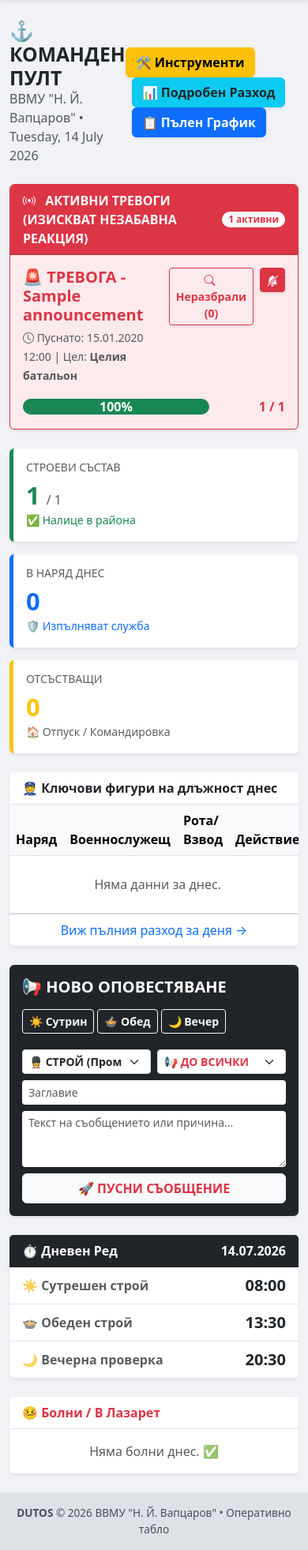
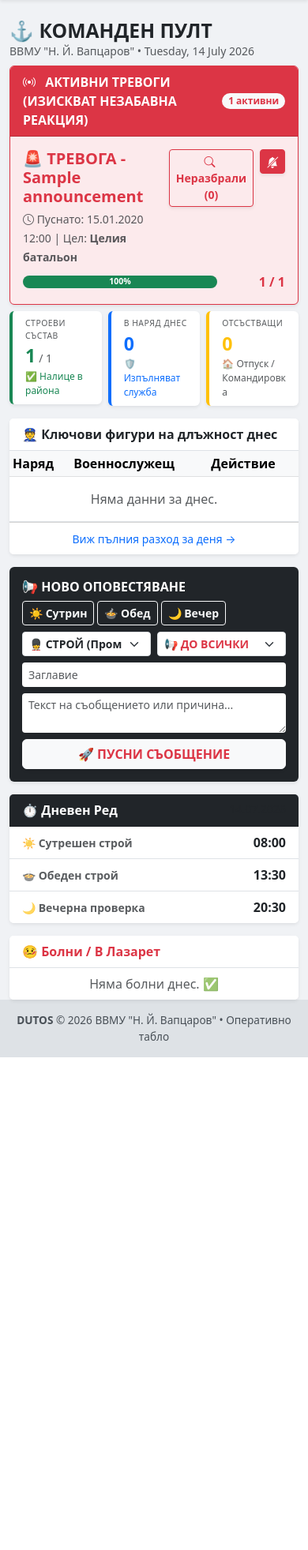
Before and after one commit to Ivoslav/dutos-v3, a Django app: page /roster/ in a window 390 px wide. Shown: the part 74-2037 px from the top of the page at 79% size. After the commit the page ends 1413 px from the top, so only its background shows below. Run offline with Django 5.2, Linux system fonts and the light colour scheme; tables that the repository leaves empty hold one stand-in row (values such as "Sample post"); some libraries are stand-ins or nearby versions.

Commit message:
Refactor: Redesign dashboard layout and streamline UI
Introduces a responsive two-column grid to enhance content organization and visual hierarchy.
Consolidates statistical cards, on-duty personnel table, announcement form, daily schedule, and sick list into distinct, more compact sections.
Applies refined spacing, typography, and component styling for a cleaner and more efficient user interface.
Removes outdated navigation buttons from the main header.
Corrects the HTML structure of the soldier profile modal for improved stability.

```diff
--- a/roster/templates/roster/dashboard.html
+++ b/roster/templates/roster/dashboard.html
@@ -1,27 +1,18 @@
 {% extends 'roster/base.html' %}
 
 {% block content %}
-    <div class="d-flex justify-content-between align-items-center mb-4">
-        <div>
+    {# ── Заглавие ── #}
+    <div class="mb-2">
         <h2 class="fw-bold text-dark mb-0">⚓ КОМАНДЕН ПУЛТ</h2>
-            <p class="text-muted mb-0">ВВМУ "Н. Й. Вапцаров" • {{ today|date:"l, d F Y" }}</p>
-        </div>
-        <div>
-            <!-- Твоите стари бутони -->
-            <a href="{% url 'debug_panel' %}" class="btn btn-warning fw-bold shadow-sm">🛠️ Инструменти</a>
-
-            <!-- НОВИЯТ БУТОН ЗА ПОДРОБЕН РАЗХОД -->
-            <a href="{% url 'daily_leave_manager' %}" class="btn btn-info fw-bold shadow-sm text-dark ms-2">📊 Подробен Разход</a>
-
-            <a href="{% url 'daily_roster' %}" class="btn btn-primary fw-bold shadow-sm ms-2">📋 Пълен График</a>
-        </div>
+        <p class="text-muted mb-0 small">ВВМУ "Н. Й. Вапцаров" &bull; {{ today|date:"l, d F Y" }}</p>
     </div>
 
+    {# ── Активни тревоги (само ако има) ── #}
     {% if emergencies_data %}
-    <div class="row mb-4">
+    <div class="row mb-2">
         <div class="col-12">
             <div class="card border-danger shadow-sm">
-                <div class="card-header bg-danger text-white fw-bold d-flex justify-content-between align-items-center">
+                <div class="card-header bg-danger text-white fw-bold d-flex justify-content-between align-items-center py-2">
                     <span><i class="bi bi-broadcast me-2"></i> АКТИВНИ ТРЕВОГИ (ИЗИСКВАТ НЕЗАБАВНА РЕАКЦИЯ)</span>
                     <span class="badge bg-light text-danger rounded-pill">{{ emergencies_data|length }} активни</span>
                 </div>
@@ -45,19 +36,15 @@
                                     </form>
                                 </div>
                             </div>
-
-                            <div class="d-flex align-items-center mt-3">
-                                <div class="progress flex-grow-1" style="height: 20px; border-radius: 10px; background-color: #f8d7da;">
+                            <div class="d-flex align-items-center mt-2">
+                                <div class="progress flex-grow-1" style="height: 16px; border-radius: 8px; background-color: #f8d7da;">
                                     <div class="progress-bar {% if item.percent == 100 %}bg-success{% else %}bg-danger progress-bar-striped progress-bar-animated{% endif %}"
                                          role="progressbar" style="width: {{ item.percent }}%;">
-                                        <span class="fw-bold fs-6 text-white">{{ item.percent }}%</span>
+                                        <span class="fw-bold small text-white">{{ item.percent }}%</span>
                                     </div>
                                 </div>
-                                <span class="ms-3 fw-bold text-danger" style="min-width: 80px; text-align: right;">
-                                    {{ item.read_count }} / {{ item.total_count }}
-                                </span>
+                                <span class="ms-3 fw-bold text-danger" style="min-width: 70px; text-align: right;">{{ item.read_count }} / {{ item.total_count }}</span>
                             </div>
-
                             <div class="modal fade" id="unreadModal{{ item.obj.id }}" tabindex="-1" aria-hidden="true">
                                 <div class="modal-dialog modal-dialog-centered modal-dialog-scrollable">
                                     <div class="modal-content border-danger">
@@ -93,56 +80,61 @@
     </div>
     {% endif %}
 
-    <div class="row g-3 mb-4">
-        <!-- Променяме col-md-3 на col-md-4, за да заемат точно 100% от ширината (3х4=12) -->
-        <div class="col-md-4">
-            <div class="card border-0 shadow-sm h-100 border-start border-5 border-success">
-                <div class="card-body">
-                    <h6 class="text-uppercase text-muted small">Строеви състав</h6>
-                    <div class="d-flex align-items-baseline">
-                        <h1 class="display-5 fw-bold text-success mb-0">{{ present_count }}</h1>
-                        <span class="text-muted ms-2">/ {{ total_soldiers }}</span>
+    <!-- ════════════════════════════════════════════════════════
+       ГЛАВЕН ДВУЗОНЕН GRID
+       Лява  (col-xl-7): Статистики + Таблица наряди
+       Дясна (col-xl-5): Оповестяване + Дневен ред + Болни
+    ════════════════════════════════════════════════════════ -->
+    <div class="row g-3">
+
+        {# ── ЛЯВА ЗОНА (Информационна) ── #}
+        <div class="col-xl-7 col-lg-7">
+
+            {# Под-ред: три статистически карти #}
+            <div class="row g-2 mb-3">
+                <div class="col-4">
+                    <div class="card border-0 shadow-sm border-start border-4 border-success">
+                        <div class="card-body py-2 px-3">
+                            <div class="text-uppercase text-muted" style="font-size: 0.65rem; letter-spacing: .05em;">Строеви състав</div>
+                            <div class="d-flex align-items-baseline gap-1">
+                                <span class="fs-3 fw-bold text-success">{{ present_count }}</span>
+                                <span class="text-muted small">/ {{ total_soldiers }}</span>
                             </div>
-                    <small class="text-success">✅ Налице в района</small>
+                            <div class="text-success" style="font-size: 0.75rem;">✅ Налице в района</div>
                         </div>
                     </div>
                 </div>
-
-        <div class="col-md-4">
-            <div class="card border-0 shadow-sm h-100 border-start border-5 border-primary">
-                <div class="card-body">
-                    <h6 class="text-uppercase text-muted small">В Наряд Днес</h6>
-                    <h1 class="display-5 fw-bold text-primary mb-0">{{ on_duty_today_count }}</h1>
-                    <small class="text-primary">🛡️ Изпълняват служба</small>
+                <div class="col-4">
+                    <div class="card border-0 shadow-sm border-start border-4 border-primary">
+                        <div class="card-body py-2 px-3">
+                            <div class="text-uppercase text-muted" style="font-size: 0.65rem; letter-spacing: .05em;">В Наряд Днес</div>
+                            <span class="fs-3 fw-bold text-primary">{{ on_duty_today_count }}</span>
+                            <div class="text-primary" style="font-size: 0.75rem;">🛡️ Изпълняват служба</div>
                         </div>
                     </div>
                 </div>
-
-        <div class="col-md-4">
-            <div class="card border-0 shadow-sm h-100 border-start border-5 border-warning">
-                <div class="card-body">
-                    <h6 class="text-uppercase text-muted small">Отсъстващи</h6>
-                    <h1 class="display-5 fw-bold text-warning mb-0">{{ on_leave_today_count }}</h1>
-                    <small class="text-muted">🏠 Отпуск / Командировка</small>
+                <div class="col-4">
+                    <div class="card border-0 shadow-sm border-start border-4 border-warning">
+                        <div class="card-body py-2 px-3">
+                            <div class="text-uppercase text-muted" style="font-size: 0.65rem; letter-spacing: .05em;">Отсъстващи</div>
+                            <span class="fs-3 fw-bold text-warning">{{ on_leave_today_count }}</span>
+                            <div class="text-muted" style="font-size: 0.75rem;">🏠 Отпуск / Командировка</div>
                         </div>
                     </div>
                 </div>
             </div>
 
-
-    <div class="row g-4 mb-4">
-        <div class="col-md-8">
-            <div class="card shadow-sm border-0 h-100">
-                <div class="card-header bg-white fw-bold border-bottom">
+            {# Таблица: Ключови фигури на длъжност днес #}
+            <div class="card shadow-sm border-0">
+                <div class="card-header bg-white fw-bold border-bottom py-2">
                     👮 Ключови фигури на длъжност днес
                 </div>
                 <div class="table-responsive">
-                    <table class="table table-hover align-middle mb-0">
+                    <table class="table table-hover table-sm align-middle mb-0">
                         <thead class="table-light">
                             <tr>
                                 <th>Наряд</th>
                                 <th>Военнослужещ</th>
-                                <th>Рота/Взвод</th>
                                 <th>Действие</th>
                             </tr>
                         </thead>
@@ -154,12 +146,10 @@
                                     <div class="fw-bold">
                                         {{ shift.soldier.rank_title }} {{ shift.soldier.smart_name }}
                                         {% if shift.soldier.position != 'Редови' %}
-                                            <span class="badge bg-info text-dark ms-1" style="font-size: 0.7em;">{{ shift.soldier.position }}</span>
+                                            <span class="badge bg-info text-dark ms-1" style="font-size: 0.65em;">{{ shift.soldier.position }}</span>
                                         {% endif %}
                                     </div>
-                                </td>
-                                <td class="text-muted small">
-                                    {{ shift.soldier.company }} рота / {{ shift.soldier.platoon }} взв.
+
                                 </td>
                                 <td>
                                     <a href="#" class="btn btn-sm btn-outline-secondary open-profile"
@@ -167,33 +157,32 @@
                                 </td>
                             </tr>
                             {% empty %}
-                            <tr><td colspan="4" class="text-center py-4 text-muted">Няма данни за днес.</td></tr>
+                            <tr><td colspan="3" class="text-center py-3 text-muted">Няма данни за днес.</td></tr>
                             {% endfor %}
                         </tbody>
                     </table>
                 </div>
-                <div class="card-footer bg-white text-center">
-                    <a href="{% url 'daily_roster' %}" class="text-decoration-none">Виж пълния разход за деня &rarr;</a>
-                </div>
+                <div class="card-footer bg-white text-center py-2">
+                    <a href="{% url 'daily_roster' %}" class="text-decoration-none small">Виж пълния разход за деня &rarr;</a>
                 </div>
             </div>
 
-        <div class="col-md-4">
+        </div>{# /лява зона #}
 
-            <div class="card shadow-sm border-0 mb-4 bg-dark text-white">
-                <div class="card-body">
-                    <h5 class="fw-bold mb-3">📢 НОВО ОПОВЕСТЯВАНЕ</h5>
+        {# ── ДЯСНА ЗОНА (Оперативна) ── #}
+        <div class="col-xl-5 col-lg-5 d-flex flex-column gap-3">
 
+            {# Ново оповестяване #}
+            <div class="card shadow-sm border-0 bg-dark text-white">
+                <div class="card-body py-3 px-3">
+                    <h6 class="fw-bold mb-2">📢 НОВО ОПОВЕСТЯВАНЕ</h6>
                     <form action="{% url 'post_announcement' %}" method="post" id="announcementForm">
                         {% csrf_token %}
-                        <div class="mb-2">
-
-                            <div class="d-flex gap-1 mb-3 overflow-auto pb-1" style="white-space: nowrap;">
+                        <div class="d-flex gap-1 mb-2 overflow-auto" style="white-space: nowrap;">
                             <button type="button" class="btn btn-sm btn-outline-light text-nowrap fw-bold" onclick="applyPreset('formation', '🕒 Сутрешен строй', 'Сутрешният строй се изтегля за: \nПричина: ')">☀️ Сутрин</button>
                             <button type="button" class="btn btn-sm btn-outline-light text-nowrap fw-bold" onclick="applyPreset('formation', '🕒 Обеден строй', 'Обедният строй се отлага за: \nПричина: ')">🍲 Обед</button>
                             <button type="button" class="btn btn-sm btn-outline-light text-nowrap fw-bold" onclick="applyPreset('formation', '🕒 Вечерна проверка', 'Вечерната проверка ще се проведе в: \nПричина: ')">🌙 Вечер</button>
                         </div>
-
                         <div class="row g-2 mb-2">
                             <div class="col-6">
                                 <select name="announcement_type" id="id_announcement_type" class="form-select form-select-sm fw-bold">
@@ -216,14 +205,10 @@
                                 </select>
                             </div>
                         </div>
-
                         <input type="text" name="title" id="id_title" class="form-control form-control-sm mb-2 border-0" placeholder="Заглавие" required>
-                            <textarea name="message" id="id_message" class="form-control form-control-sm border-0" rows="3" placeholder="Текст на съобщението или причина..." required></textarea>
-                        </div>
-
+                        <textarea name="message" id="id_message" class="form-control form-control-sm border-0 mb-2" rows="2" placeholder="Текст на съобщението или причина..." required></textarea>
                         <button type="submit" class="btn btn-light text-danger fw-bold w-100 shadow-sm">🚀 ПУСНИ СЪОБЩЕНИЕ</button>
                     </form>
-
                     <script>
                         function applyPreset(type, title, message) {
                             document.getElementById('id_announcement_type').value = type;
@@ -235,55 +220,51 @@
                 </div>
             </div>
 
-            <div class="card shadow-sm border-0 mb-4">
-                <div class="card-header bg-dark text-white fw-bold d-flex justify-content-between">
+            {# Дневен ред #}
+            <div class="card shadow-sm border-0">
+                <div class="card-header bg-dark text-white fw-bold d-flex justify-content-between py-2">
                     <span>⏱️ Дневен Ред</span>
-                    <span>{{ today|date:"d.m.Y" }}</span>
+                    <span class="text-muted small fw-normal">{{ today|date:"d.m.Y" }}</span>
                 </div>
                 <ul class="list-group list-group-flush">
-
-                    <li class="list-group-item">
+                    <li class="list-group-item py-2">
                         <div class="d-flex justify-content-between align-items-center">
-                            <span class="text-muted fw-bold">☀️ Сутрешен строй</span>
-                            {% if schedule.morning.override %}<span class="badge bg-warning text-dark fs-6 shadow-sm">ПРОМЕНЕН</span>{% else %}<strong class="fs-5 text-dark">{{ schedule.morning.default }}</strong>{% endif %}
+                            <span class="text-muted fw-bold small">☀️ Сутрешен строй</span>
+                            {% if schedule.morning.override %}<span class="badge bg-warning text-dark shadow-sm">ПРОМЕНЕН</span>{% else %}<strong class="text-dark">{{ schedule.morning.default }}</strong>{% endif %}
                         </div>
                         {% if schedule.morning.override %}{% include 'roster/partials/schedule_override.html' with item=schedule.morning.override %}{% endif %}
                     </li>
-
-                    <li class="list-group-item">
+                    <li class="list-group-item py-2">
                         <div class="d-flex justify-content-between align-items-center">
-                            <span class="text-muted fw-bold">🍲 Обеден строй</span>
-                            {% if schedule.lunch.override %}<span class="badge bg-warning text-dark fs-6 shadow-sm">ПРОМЕНЕН</span>{% else %}<strong class="fs-5 text-dark">{{ schedule.lunch.default }}</strong>{% endif %}
+                            <span class="text-muted fw-bold small">🍲 Обеден строй</span>
+                            {% if schedule.lunch.override %}<span class="badge bg-warning text-dark shadow-sm">ПРОМЕНЕН</span>{% else %}<strong class="text-dark">{{ schedule.lunch.default }}</strong>{% endif %}
                         </div>
                         {% if schedule.lunch.override %}{% include 'roster/partials/schedule_override.html' with item=schedule.lunch.override %}{% endif %}
                     </li>
-
-                    <li class="list-group-item">
+                    <li class="list-group-item py-2">
                         <div class="d-flex justify-content-between align-items-center">
-                            <span class="text-muted fw-bold">🌙 Вечерна проверка</span>
-                            {% if schedule.evening.override %}<span class="badge bg-warning text-dark fs-6 shadow-sm">ПРОМЕНЕН</span>{% else %}<strong class="fs-5 text-dark">{{ schedule.evening.default }}</strong>{% endif %}
+                            <span class="text-muted fw-bold small">🌙 Вечерна проверка</span>
+                            {% if schedule.evening.override %}<span class="badge bg-warning text-dark shadow-sm">ПРОМЕНЕН</span>{% else %}<strong class="text-dark">{{ schedule.evening.default }}</strong>{% endif %}
                         </div>
                         {% if schedule.evening.override %}{% include 'roster/partials/schedule_override.html' with item=schedule.evening.override %}{% endif %}
                     </li>
                 </ul>
-
                 {% if schedule.other %}
-                <div class="card-footer bg-light border-top">
-                    <h6 class="fw-bold text-secondary mb-3"><i class="bi bi-info-circle-fill"></i> ДРУГИ СЪОБЩЕНИЯ:</h6>
-                    {% for item in schedule.other %}
-                        {% include 'roster/partials/schedule_override.html' with item=item %}
-                    {% endfor %}
+                <div class="card-footer bg-light border-top py-2">
+                    <div class="fw-bold text-secondary mb-1 small"><i class="bi bi-info-circle-fill"></i> ДРУГИ СЪОБЩЕНИЯ:</div>
+                    {% for item in schedule.other %}{% include 'roster/partials/schedule_override.html' with item=item %}{% endfor %}
                 </div>
                 {% endif %}
             </div>
 
+            {# Болни / В Лазарет #}
             <div class="card shadow-sm border-0">
-                <div class="card-header bg-white fw-bold text-danger border-bottom">
+                <div class="card-header bg-white fw-bold text-danger border-bottom py-2">
                     🤒 Болни / В Лазарет
                 </div>
                 <ul class="list-group list-group-flush">
                     {% for leave in sick_today %}
-                    <li class="list-group-item d-flex justify-content-between align-items-center">
+                    <li class="list-group-item py-2 d-flex justify-content-between align-items-center">
                         <div>
                             <strong>{{ leave.soldier.last_name }}</strong>
                             <div class="small text-muted">{{ leave.reason|default:"Заболяване" }}</div>
@@ -291,12 +272,17 @@
                         <span class="badge bg-danger rounded-pill">{{ leave.soldier.company }} рота</span>
                     </li>
                     {% empty %}
-                    <li class="list-group-item text-center text-muted py-3">Няма болни днес. ✅</li>
+                    <li class="list-group-item text-center text-muted py-2">Няма болни днес. ✅</li>
                     {% endfor %}
                 </ul>
             </div>
 
-        </div> </div> </div> <div class="modal fade" id="soldierModal" tabindex="-1" aria-hidden="true">
+        </div>{# /дясна зона #}
+
+    </div>{# /главен row #}
+
+    {# Modal за досие на военнослужещ #}
+    <div class="modal fade" id="soldierModal" tabindex="-1" aria-hidden="true">
         <div class="modal-dialog modal-lg">
             <div class="modal-content">
                 <div class="modal-body text-center p-5">
```
Lines whose indentation alone changed are shown as unchanged.
